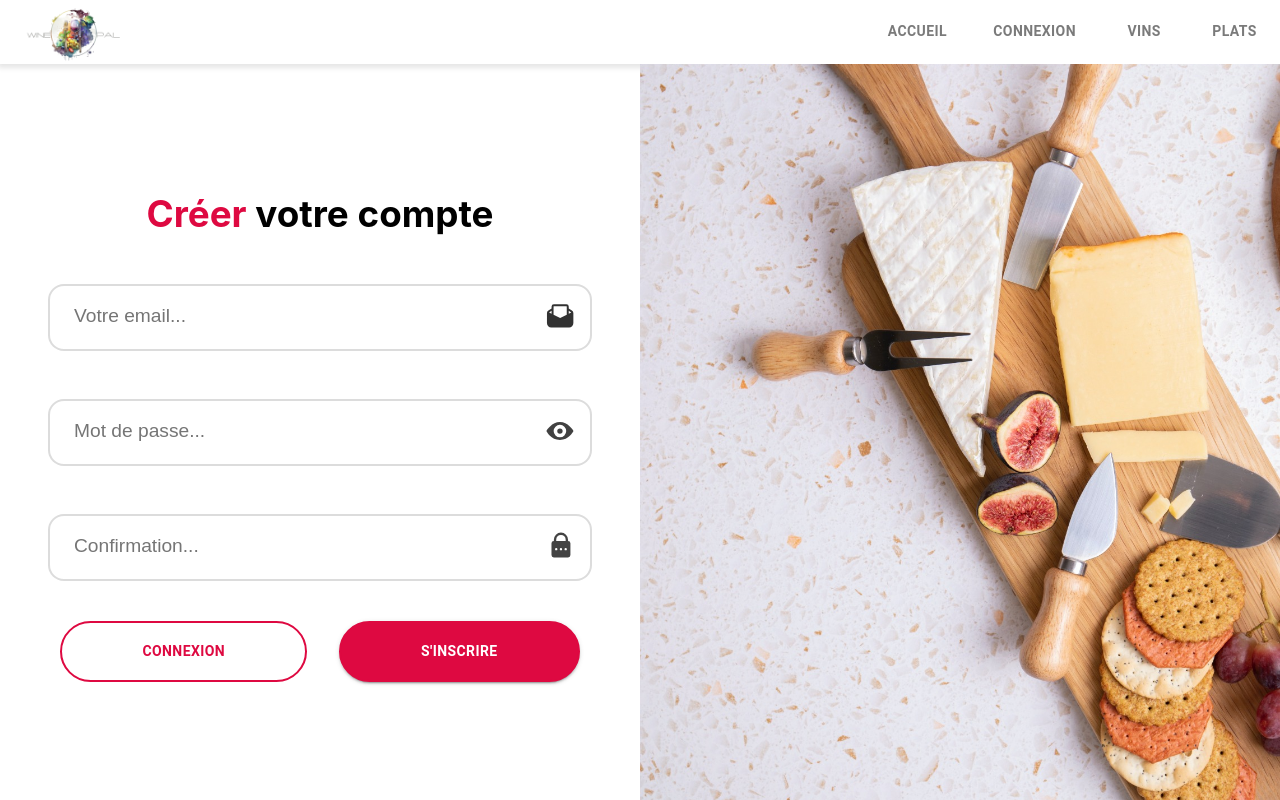
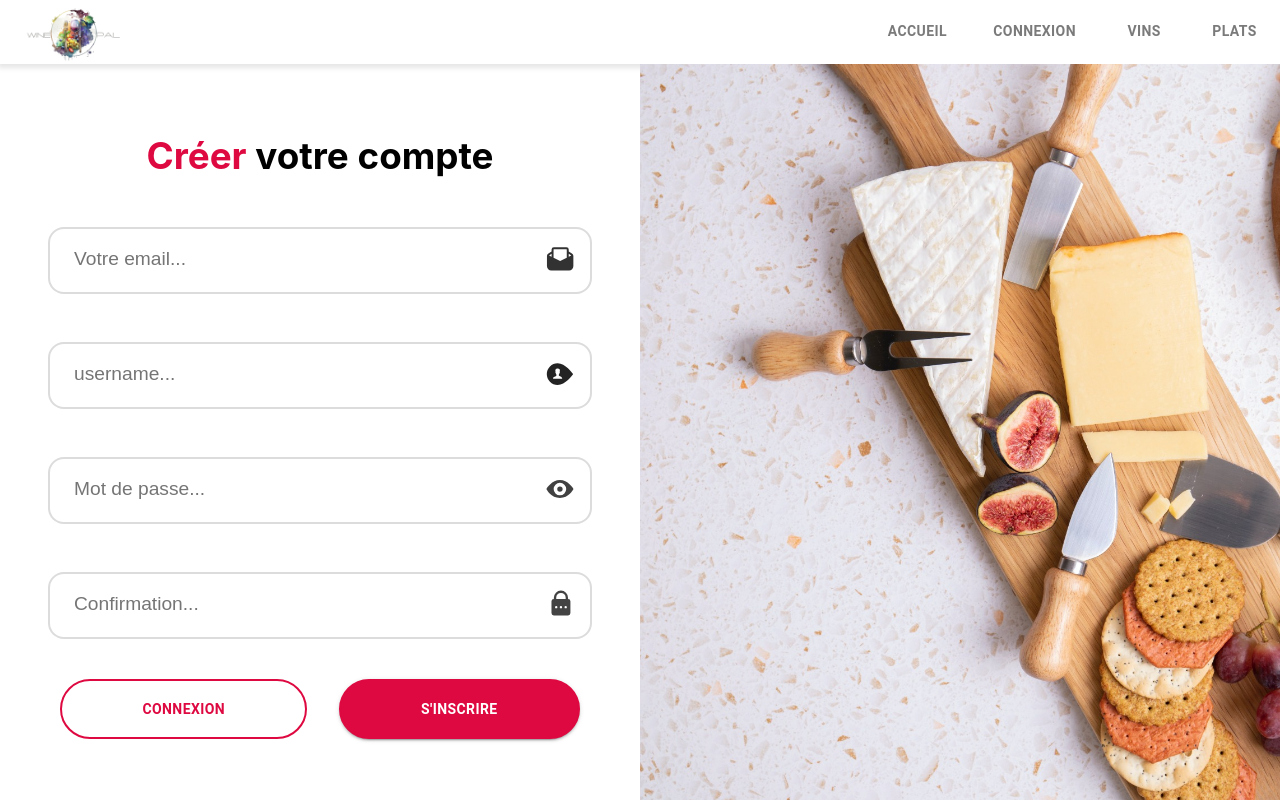
Before and after one commit to Nyhasina23/GPT-3-Front, a React (Create React App) app: page /register in a window 1280 px wide. Built offline with nearby package versions, Linux system fonts and the light colour scheme.

Commit message:
auth signup done

```diff
--- a/src/app/store.js
+++ b/src/app/store.js
@@ -1,11 +1,12 @@
 import { configureStore } from "@reduxjs/toolkit";
 import userReducer from 'features/user.slice'
-
+import snackBarReducer from 'features/snackbar.slice'
 
 export default configureStore({
 
     reducer: {
-        user: userReducer
+        user: userReducer,
+        snackbar: snackBarReducer
     }
 
 })
--- a/src/common/SnackBar.jsx
+++ b/src/common/SnackBar.jsx
@@ -3,14 +3,14 @@ import Snackbar from "@mui/material/Snackbar";
 import IconButton from "@mui/material/IconButton";
 import CloseIcon from "@mui/icons-material/Close";
 import { useDispatch } from "react-redux";
-import { showNavbar } from "../features/user.slice";
+import { showNavbar } from "../features/snackbar.slice";
 import { useSelector } from "react-redux";
 import "styles/login.css";
 
 export default function SnackBar({message , bg}) {
 
 
-  const isOpen = useSelector((state) => state.user.showNavbarSuccess);
+  const isOpen = useSelector((state) => state.snackbar.showNavbarSuccess);
   const dispatch = useDispatch();
 
   const handleClose = (event, reason) => {
--- /dev/null
+++ b/src/features/snackbar.slice.js
@@ -0,0 +1,16 @@
+import { createSlice } from "@reduxjs/toolkit";
+
+const SnackbarSlice = createSlice({
+    name: 'snackbar',
+    initialState: {
+        showNavbarSuccess: false,
+    },
+    reducers: {
+        showNavbar: (state, action) => {
+            state.showNavbarSuccess = action.payload;
+        },
+    }
+})
+
+export const {showNavbar} = SnackbarSlice.actions
+export default SnackbarSlice.reducer
--- a/src/features/user.slice.js
+++ b/src/features/user.slice.js
@@ -4,15 +4,11 @@ export const userSlice = createSlice({
     name : "user",
     initialState : {
         isAuthenticate : false,
-        showNavbarSuccess : false,
         identity : ''
     } ,
     reducers : {
         setAuthentication: (state , action) => {
             state.isAuthenticate = action.payload
-        } ,
-        showNavbar : (state , action)  => {
-            state.showNavbarSuccess = action.payload;
         } ,
         setUserIdentity : (state , action) => {
             state.identity = action.payload
@@ -20,5 +16,5 @@ export const userSlice = createSlice({
     }
 })
 
-export const  {setAuthentication , showNavbar , setUserIdentity} = userSlice.actions
+export const  {setAuthentication  , setUserIdentity} = userSlice.actions
 export default userSlice.reducer;
--- a/src/views/Login.jsx
+++ b/src/views/Login.jsx
@@ -3,7 +3,8 @@ import "styles/login.css";
 import { Button } from "@mui/material";
 import SnackBar from "common/SnackBar";
 import { useDispatch } from "react-redux";
-import { setAuthentication, showNavbar , setUserIdentity } from "../features/user.slice";
+import { setAuthentication,setUserIdentity } from "../features/user.slice";
+import { showNavbar } from "features/snackbar.slice";
 import { useNavigate } from "react-router-dom";
 import LoadingButton from "@mui/lab/LoadingButton";
 import axios from "axios";
--- a/src/views/Register.jsx
+++ b/src/views/Register.jsx
@@ -1,8 +1,88 @@
 import React from "react";
 import "styles/register.css";
 import { Button } from "@mui/material";
+import SnackBar from "common/SnackBar";
+import { showNavbar } from "features/snackbar.slice";
+import { useState } from "react";
+import LoadingButton from "@mui/lab/LoadingButton";
+import { setAuthentication } from "../features/user.slice";
+import { useDispatch } from "react-redux";
+import { useNavigate } from "react-router-dom";
+import "styles/login.css";
+import axios from "axios";
+import { apiURL } from "services/apiUrl";
 
 export default function Register() {
+  const navigate = useNavigate();
+  const dispatch = useDispatch();
+
+  const [open, setOpen] = useState(false);
+  const [loading, setLoading] = useState(false);
+  const [email, setEmail] = useState();
+  const [errorMessage, setErrorMessage] = useState();
+  const [snackBg, setSnackBg] = useState("#4caf50");
+  const [username, setUsername] = useState();
+  const [password, setPassword] = useState();
+  const [passconf, setPassconf] = useState();
+
+  async function register() {
+    if (
+      email === undefined ||
+      username === undefined ||
+      passconf === undefined ||
+      password === undefined
+    ) {
+      dispatch(showNavbar(true));
+      setErrorMessage("Remplir tous les champs");
+      setLoading(false);
+      setSnackBg("#f44336");
+      return;
+    } else if (password != passconf) {
+      dispatch(showNavbar(true));
+      setErrorMessage("Mot de passe et confirmation différents");
+      setLoading(false);
+      setSnackBg("#f44336");
+    } else {
+
+      setLoading(true);
+
+      await axios
+        .post(`${apiURL}/authentication/signup`, {
+          email,
+          username,
+          password,
+        })
+        .then((response) => {
+          dispatch(showNavbar(true));
+          setErrorMessage(response.data.MESSAGE);
+          dispatch(setAuthentication(true));
+          setSnackBg("#4caf50");
+          setTimeout(() => {
+            navigate("/wine");
+          }, 2000);
+        })
+        .catch((err) => {
+          console.log(err);
+          setErrorMessage(err.response.data.MESSAGE);
+          setLoading(false);
+          setSnackBg("#f44336");
+        });
+    }
+  }
+
+  function handleEmailChange(event) {
+    setEmail(event.target.value);
+  }
+  function handleUsernameChange(event) {
+    setUsername(event.target.value);
+  }
+  function handlePasswordChange(event) {
+    setPassword(event.target.value);
+  }
+  function handlePasswordConfirmationChange(event) {
+    setPassconf(event.target.value);
+  }
+
   return (
     <div className="main-login">
       <div className="left">
@@ -12,7 +92,11 @@ export default function Register() {
             <span>Créer </span>votre compte
           </h1>
           <div className="input-icon">
-            <input type="text" placeholder="Votre email..." />
+            <input
+              type="email"
+              placeholder="Votre email..."
+              onChange={handleEmailChange}
+            />
 
             <svg
               className="svg-icon-1"
@@ -54,7 +138,56 @@ export default function Register() {
           </div>
 
           <div className="input-icon">
-            <input type="password" placeholder="Mot de passe..." />
+            <input
+              type="text"
+              placeholder="username..."
+              onChange={handleUsernameChange}
+            />
+
+            <svg
+              className="svg-icon-2"
+              xmlns="http://www.w3.org/2000/svg"
+              width="32"
+              height="32"
+              fill="#232323"
+              viewBox="0 0 32 32"
+            >
+              <g
+                id="Groupe_3"
+                data-name="Groupe 3"
+                transform="translate(0 0.133)"
+              >
+                <rect
+                  id="Rectangle_1"
+                  data-name="Rectangle 1"
+                  width="32"
+                  height="32"
+                  transform="translate(0 -0.133)"
+                  opacity="0"
+                  fill="#232323"
+                />
+                <g
+                  id="Groupe_1"
+                  data-name="Groupe 1"
+                  transform="translate(2.796 5.142)"
+                >
+                  <path
+                    id="Tracé_1"
+                    data-name="Tracé 1"
+                    d="M26.961,13.071C26.652,12.644,19.3,2.58,11.685,2.58a10.825,10.825,0,0,0,0,21.651c7.61,0,14.966-10.064,15.276-10.491A.571.571,0,0,0,26.961,13.071ZM16.243,17.963H7.127c0-2.279,2.883-1.96,3.325-3.15a10.559,10.559,0,0,0,.023-1.063,2.074,2.074,0,0,1-.584-1.235c-.145-.012-.373-.153-.44-.712a.522.522,0,0,1,.195-.521c-.49-1.886-.22-3.534,2.016-3.575a1.284,1.284,0,0,1,1.157.444c1.632.227,1.142,2.421.906,3.131a.521.521,0,0,1,.195.521c-.067.558-.3.7-.44.712a2.08,2.08,0,0,1-.57,1.235,10.556,10.556,0,0,0,.023,1.063c.391,1.049,3.093.887,3.313,2.882Z"
+                    transform="translate(-0.86 -2.58)"
+                    fill="#232323"
+                  />
+                </g>
+              </g>
+            </svg>
+          </div>
+          <div className="input-icon">
+            <input
+              type="password"
+              placeholder="Mot de passe..."
+              onChange={handlePasswordChange}
+            />
 
             <svg
               className="svg-icon-2"
@@ -96,10 +229,15 @@ export default function Register() {
           </div>
 
           <div className="input-icon">
-            <input className="conf-pass" type="password" placeholder="Confirmation..." />
+            <input
+              className="conf-pass"
+              type="password"
+              placeholder="Confirmation..."
+              onChange={handlePasswordConfirmationChange}
+            />
 
             <svg
-            className="svg-icon-3"
+              className="svg-icon-3"
               xmlns="http://www.w3.org/2000/svg"
               width="30"
               height="30"
@@ -141,9 +279,19 @@ export default function Register() {
             <Button variant="outlined" className="register-btn">
               Connexion
             </Button>
-            <Button variant="contained" className="connexion-btn">
-              S'inscrire
+            <Button
+              variant="contained"
+              className="connexion-btn"
+              onClick={register}
+            >
+              {!loading ? (
+                <span> S'inscrire </span>
+              ) : (
+                <LoadingButton className="loadButton" loading></LoadingButton>
+              )}
             </Button>
+
+            {<SnackBar open={open} message={errorMessage} bg={snackBg} />}
           </div>
         </div>
       </div>
```
Also changed, not shown: src/assets/icons/username.svg (added).
